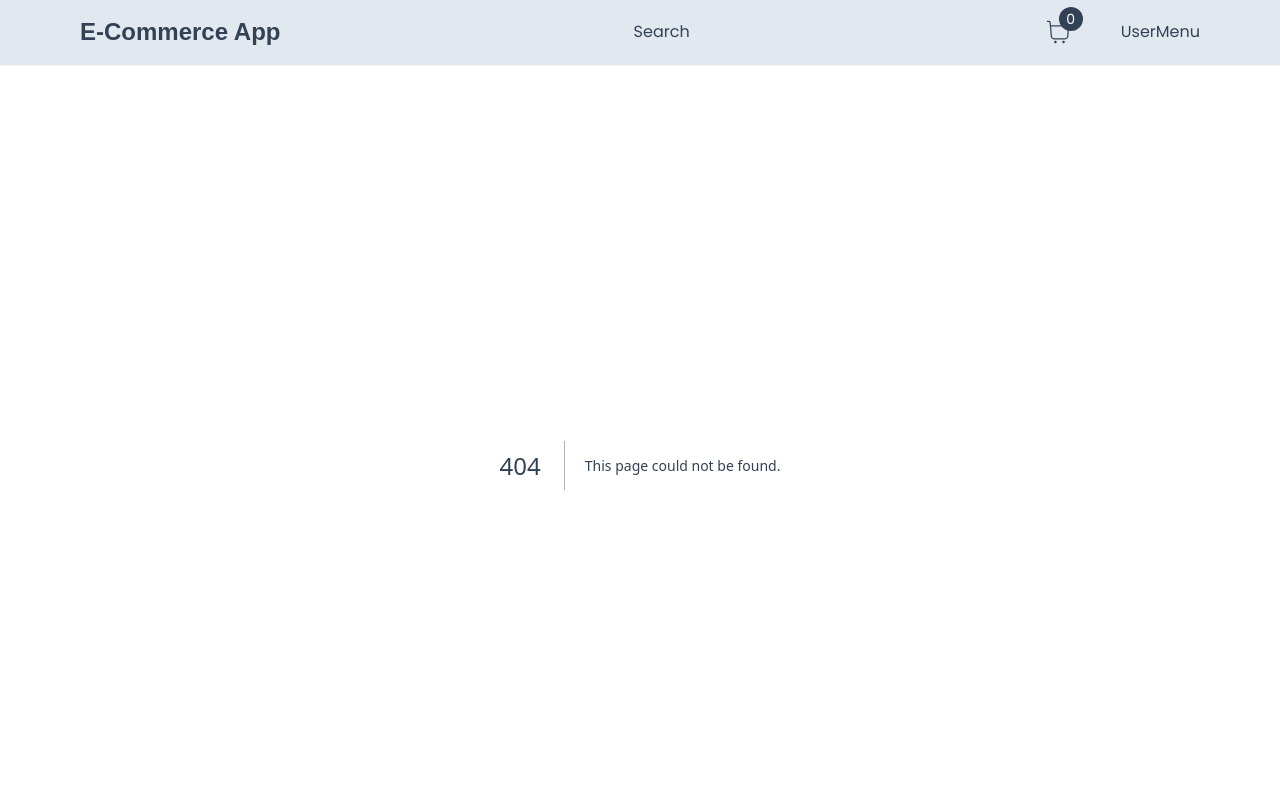
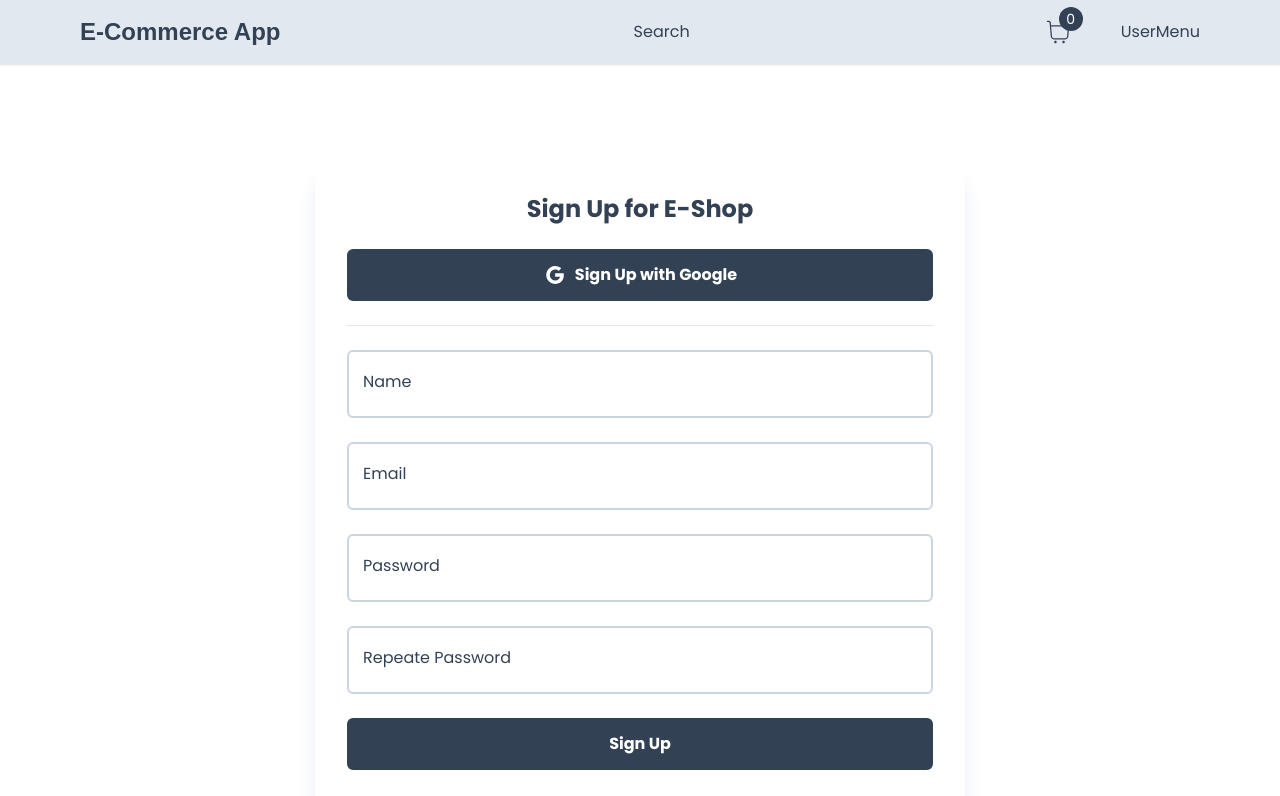
Before and after one commit to AndriyKostenko/React-FastAPI_E-Commerce_App, a Next.js app in the folder frontend/: page /register in a window 1280 px wide. Before the commit this address had no page. Shown: the top 796 px of the page. Built offline with nearby package versions, Linux system fonts and the light colour scheme; a web font is replaced by a local one.

Commit message:
completed login and registration page

```diff
--- /dev/null
+++ b/frontend/app/components/FormWrap.tsx
@@ -0,0 +1,28 @@
+const FormWrap = ({children}: {children: React.ReactNode}) => {
+    return (
+        <div className="min-h-fit
+                        h-full
+                        flex
+                        items-center
+                        justify-center
+                        pb-12
+                        pt-24
+                        ">
+            <div className="max-w-[650px]
+                            w-full
+                            flex
+                            flex-col
+                            gap-6
+                            items-center
+                            shadow-xl
+                            shadow-slate-200
+                            rounded-md
+                            p-4
+                            md:p-8">
+                {children}
+            </div>
+        </div>
+     );
+}
+
+export default FormWrap;
--- /dev/null
+++ b/frontend/app/components/inputs/Input.tsx
@@ -0,0 +1,59 @@
+'use client';
+
+import {UseFormRegister, FieldValues, FieldErrors} from 'react-hook-form';
+
+interface InputProps {
+    id: string;
+    label: string;
+    type?: string;
+    disabled?: boolean;
+    required?: boolean;
+    register: UseFormRegister<FieldValues>;
+    errors: FieldErrors;
+}
+
+const Input: React.FC<InputProps> = ({id, label, type, disabled, required, register, errors}) => {
+    return (
+        <div className='w-full relative'>
+            <input className={`peer
+                                w-full
+                                p-4
+                                pt-6
+                                outline-none
+                                bg-white
+                                font-light
+                                border-2
+                                rounded-md
+                                transition
+                                disabled:opacity-70
+                                disabled:cursor-not-allowed
+                                ${errors[id] ? 'border-rose-400' : 'border-slate-300'}
+                                ${errors[id] ? 'focus:border-rose-400' : 'focus:border-slate-300'}`}
+                                autoComplete='off'
+                                id={id}
+                                disabled={disabled}
+                                {...register(id, {required})}
+                                placeholder=''
+                                type={type}/>
+                <label htmlFor={id} className={`absolute
+                                                cursor-text
+                                                text-md
+                                                duration-150
+                                                transform
+                                                -translate-y-3
+                                                top-5
+                                                z-10
+                                                origin-[0]
+                                                left-4
+                                                peer-placeholder-shown:scale-100
+                                                peer-placeholder-shown:translate-y-0
+                                                peer-focus:scale-75
+                                                peer-focus:-translate-y-4
+                                                ${errors[id] ? 'text:border-rose-500' : 'text:border-slate-300'}`}>
+                    {label}
+                </label>
+        </div>
+     );
+}
+
+export default Input;
--- /dev/null
+++ b/frontend/app/login/LoginForm.tsx
@@ -0,0 +1,66 @@
+'use client';
+
+import { useState } from "react";
+import Heading from "../components/Heading";
+import Input from "../components/inputs/Input";
+import { FieldValues, SubmitHandler, useForm } from "react-hook-form";
+import Button from "../components/Button";
+import Link from "next/link";
+import { AiOutlineGoogle } from "react-icons/ai";
+
+
+
+const LoginForm = () => {
+    const [isLoading, setIsLoading] = useState(false);
+    const {register, handleSubmit, formState: {errors}} = useForm<FieldValues>(
+        {defaultValues: {
+                        email: "",
+                        password: "",
+    }})
+
+    const onSubmit:SubmitHandler<FieldValues> = (data) => {
+        setIsLoading(true)
+        console.log(data)
+    }
+
+    return (
+        <>
+                <Heading title='Sign In to E-Shop'/>
+
+                <Button label="Continue with Google"
+                        icon={AiOutlineGoogle}
+                        onClick={()=> {}}>
+
+                </Button>
+
+                <hr className="bg-slate-300 w-full h-px"></hr>
+
+
+                <Input id="email"
+                    label="Email"
+                    disabled={isLoading}
+                    register={register}
+                    errors={errors}
+                    required/>
+
+                 <Input id="password"
+                    label="Password"
+                    disabled={isLoading}
+                    register={register}
+                    errors={errors}
+                    type="password"
+                    required/>
+
+                <Button label= {isLoading ? "Loading" : "Login"} onClick={handleSubmit(onSubmit)}/>
+
+                <p className="text-sm">
+                        Do not have an account?
+                        <Link href='/register' className="underline">
+                                Sign Up
+                        </Link>
+                </p>
+        </>
+     );
+}
+
+export default LoginForm;
--- /dev/null
+++ b/frontend/app/login/page.tsx
@@ -0,0 +1,14 @@
+import Container from "../components/Container";
+import FormWrap from "../components/FormWrap";
+import LoginForm from "./LoginForm";
+
+const Login = () => {
+    return (
+    <Container>
+        <FormWrap>
+            <LoginForm/>
+        </FormWrap>
+    </Container> );
+}
+
+export default Login;
--- /dev/null
+++ b/frontend/app/register/RegisterForm.tsx
@@ -0,0 +1,82 @@
+'use client';
+
+import { useState } from "react";
+import Heading from "../components/Heading";
+import Input from "../components/inputs/Input";
+import { FieldValues, SubmitHandler, useForm } from "react-hook-form";
+import Button from "../components/Button";
+import Link from "next/link";
+import { AiOutlineGoogle } from "react-icons/ai";
+
+
+
+const RegisterForm = () => {
+    const [isLoading, setIsLoading] = useState(false);
+    const {register, handleSubmit, formState: {errors}} = useForm<FieldValues>(
+        {defaultValues: {
+                        name: "",
+                        email: "",
+                        password: "",
+                        repeatedPassword: "",
+    }})
+
+    const onSubmit:SubmitHandler<FieldValues> = (data) => {
+        setIsLoading(true)
+        console.log(data)
+    }
+
+    return (
+        <>
+                <Heading title='Sign Up for E-Shop'/>
+
+                <Button label="Sign Up with Google"
+                        icon={AiOutlineGoogle}
+                        onClick={()=> {}}>
+
+                </Button>
+
+                <hr className="bg-slate-300 w-full h-px"></hr>
+
+                <Input id="name"
+                    label="Name"
+                    disabled={isLoading}
+                    register={register}
+                    errors={errors}
+                    required/>
+
+                <Input id="email"
+                    label="Email"
+                    disabled={isLoading}
+                    register={register}
+                    errors={errors}
+                    required/>
+
+                 <Input id="password"
+                    label="Password"
+                    disabled={isLoading}
+                    register={register}
+                    errors={errors}
+                    type="password"
+                    required/>
+
+                <Input id="repeatedPassword"
+                    label="Repeate Password"
+                    disabled={isLoading}
+                    register={register}
+                    errors={errors}
+                    type="password"
+                    required/>
+
+                <Button label= {isLoading ? "loading" : "Sign Up"} onClick={handleSubmit(onSubmit)}/>
+
+                <p className="text-sm">
+                        Already have an account?
+                        <Link href='/login' className="underline">
+                                Log In
+                        </Link>
+                </p>
+        </>
+     );
+}
+
+export default RegisterForm;
--- /dev/null
+++ b/frontend/app/register/page.tsx
@@ -0,0 +1,16 @@
+import Container from "../components/Container";
+import FormWrap from "../components/FormWrap";
+import RegisterForm from "./RegisterForm";
+
+
+const Register = () => {
+    return (
+        <Container>
+            <FormWrap>
+                <RegisterForm/>
+            </FormWrap>
+        </Container>
+     );
+}
+
+export default Register;
--- a/frontend/package.json
+++ b/frontend/package.json
@@ -13,6 +13,7 @@
     "next": "14.0.3",
     "react": "^18",
     "react-dom": "^18",
+    "react-hook-form": "^7.51.3",
     "react-hot-toast": "^2.4.1",
     "react-icons": "^4.12.0"
   },
```
Also changed, not shown: 1 other file (tests, documents, lock files or other folders).
